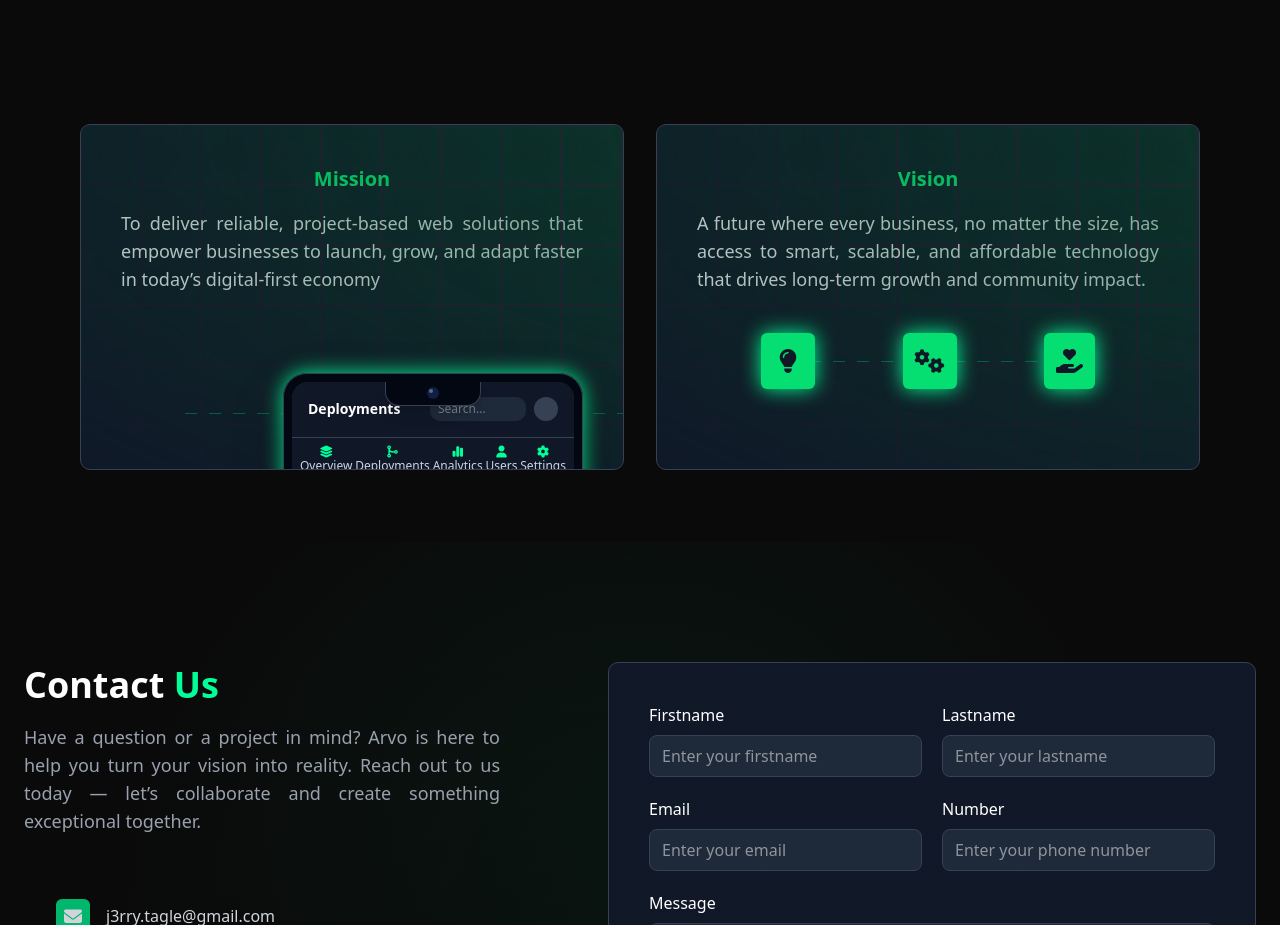
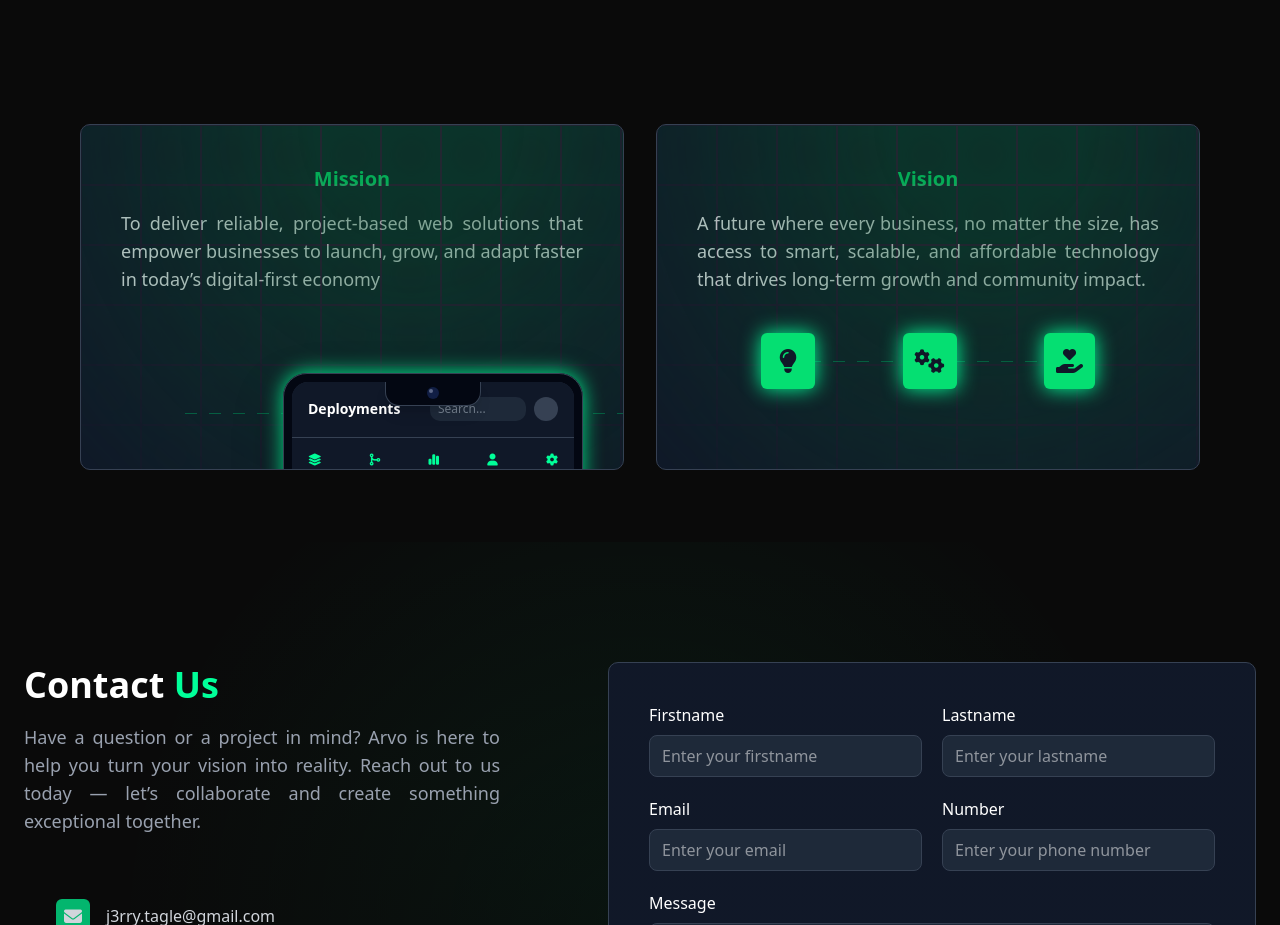
Before and after one commit to MysticMetaphors/arvo, a Next.js app: page / in a window 1280 px wide. Shown: the part 5600-6525 px from the top of the page. Built offline with nearby package versions, Linux system fonts and the light colour scheme.

Commit message:
feat: Update BackgroundRippleEffect component and enhance navigation styling

```diff
--- a/src/components/sections/MissionVision.tsx
+++ b/src/components/sections/MissionVision.tsx
@@ -17,7 +17,7 @@ export default function MissionVision() {
             transition={{ duration: 0.5, delay: 0 * 0.1, ease: "easeOut" }}
             viewport={{ once: true }}
             className="relative overflow-hidden w-full lg:w-2xl bg-gray-900 border border-gray-700 p-10 rounded-lg">
-            <BackgroundRippleEffect />
+            <BackgroundRippleEffect cols={11}/>
             <h2 className="text-xl text-green-400 mb-4 font-bold">Mission</h2>
             <p className="text-lg text-justify">To deliver reliable, project-based web solutions that empower
               businesses to launch, grow, and adapt faster in today’s digital-first economy
@@ -35,26 +35,21 @@ export default function MissionVision() {
                     </div>
                   </header>
 
-                  <nav className="bg-gray-900 border-b border-gray-700 p-2 flex justify-between">
+                  <nav className="bg-gray-900 border-b border-gray-700 p-4 flex justify-between">
                     <div className="flex flex-col items-center text-slate-300 text-xs">
                       <i className="fa-solid text-green-primary fa-layer-group"></i>
-                      Overview
                     </div>
                     <div className="flex flex-col items-center text-slate-300 text-xs">
                       <i className="fa-solid text-green-primary fa-code-merge"></i>
-                      Deployments
                     </div>
                     <div className="flex flex-col items-center text-slate-300 text-xs">
                       <i className="fa-solid text-green-primary fa-chart-simple"></i>
-                      Analytics
                     </div>
                     <div className="flex flex-col items-center text-slate-300 text-xs">
                       <i className="fa-solid text-green-primary fa-user"></i>
-                      Users
                     </div>
                     <div className="flex flex-col items-center text-slate-300 text-xs">
                       <i className="fa-solid text-green-primary fa-gear"></i>
-                      Settings
                     </div>
                   </nav>
 
@@ -97,7 +92,7 @@ export default function MissionVision() {
             transition={{ duration: 0.5, delay: 1 * 0.1, ease: "easeOut" }}
             viewport={{ once: true }}
             className="relative overflow-hidden w-full lg:w-2xl bg-gray-900 border border-gray-700 p-10 rounded-lg">
-            <BackgroundRippleEffect />
+            <BackgroundRippleEffect cols={11}/>
             <div className="z-10">
               <h2 className="text-xl z-10 text-green-400 mb-4 font-bold">Vision</h2>
               <p className="text-lg z-10 text-justify">A future where every business, no matter the size, has access to smart,
```
